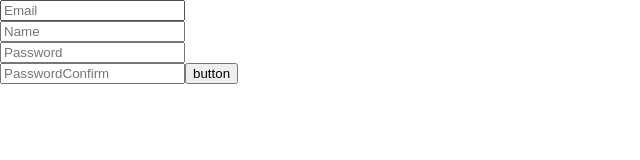
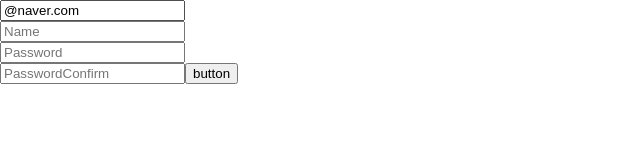
Before and after one commit to KimByul1225/to_do_list, a React (Create React App) app: page / in a window 1280 px wide. Shown: the top 160 px of the page, without its empty margins (0-640 px from the left). Built offline with nearby package versions, Linux system fonts and the light colour scheme.

Commit message:
validation 체크

```diff
--- a/src/ToDoList.tsx
+++ b/src/ToDoList.tsx
@@ -25,35 +25,62 @@ import { useForm } from 'react-hook-form';
 //         </div>
 //     );
 // }
-
+type IFormData = {
+    errors: {
+            email: {
+            message: string;
+        };
+    };
+    name: string;
+    email: string;
+    password: string;
+    passwordConfirm: string;
+};
 function ToDoList(){
-    const { register, watch, handleSubmit, formState } = useForm();
+    const { register, watch, handleSubmit, formState: {errors}} = useForm<IFormData>({
+        defaultValues: {
+            email: "@naver.com"
+        }
+    });
     //console.log(watch());
     const onValid = (data:any) => {
         console.log(data);
     }
-    console.log(formState.errors);
+   // console.log(errors);
 
     return (
             <form onSubmit={handleSubmit(onValid)}>
+
                 <input
-                    {...register("email", { required:true })}
+                    {...register("email", {
+                        required: "Email은 필수입니다.",
+                        pattern: {
+                            value: /^[A-Za-z0-9._%+-]+@naver.com$/,
+                            message: "naver이메일만 사용가능합니다."
+                        }
+                    })}
                     type="text"
                     placeholder='Email'
                 />
+                <span>
+                    {errors.email?.message}
+                </span>
                 <br />
                 <input
                     {...register("name", {
-                        required:true,
-                        minLength: 10
+                        required: "이름을 적어주세요",
+                        minLength: 5
                     })}
                     type="text"
                     placeholder='Name'
                 />
+                <span>
+                    {errors.name?.message}
+                </span>
                 <br />
                 <input
                     {...register("password", {
-                        required:true,
+                        required: "비밀번호를 입력하세요",
                         minLength: {
                             value : 5,
                             message: "비밀번호가 너무 짧습니다."
@@ -62,15 +89,24 @@ function ToDoList(){
                     type="password"
                     placeholder='Password'
                 />
+                <span>
+                    {errors.password?.message}
+                </span>
                 <br />
                 <input
                     {...register("passwordConfirm", {
                         required: "비밀번호를 입력하세요",
-                        minLength: 5
+                        minLength: {
+                            value : 5,
+                            message: "비밀번호가 너무 짧습니다."
+                        }
                     })}
                     type="password"
                     placeholder='PasswordConfirm'
                 />
+                <span>
+                    {errors.passwordConfirm?.message}
+                </span>
                 <button>button</button>
             </form>
     );
```
